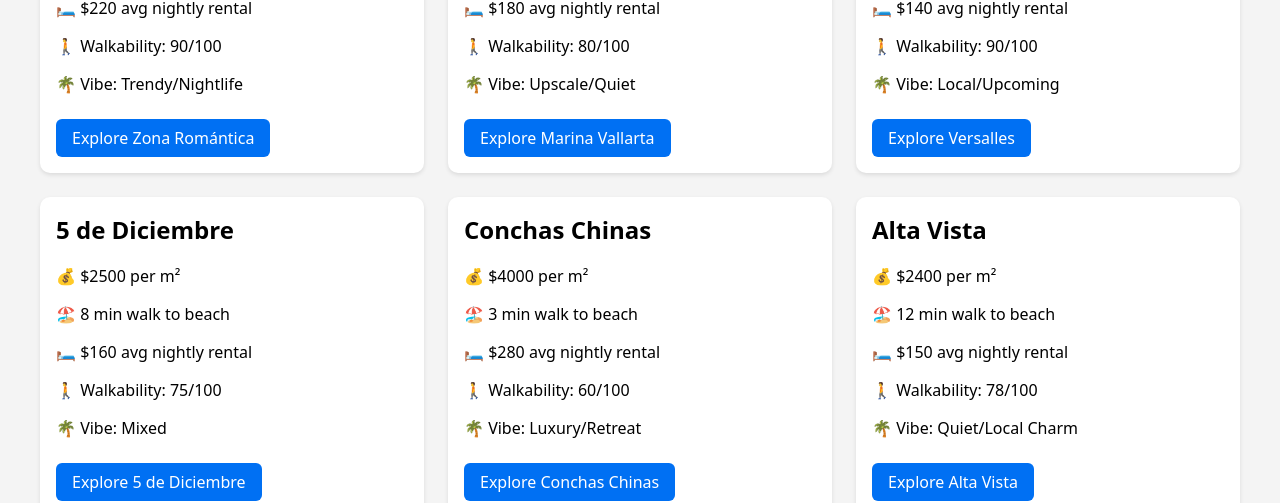
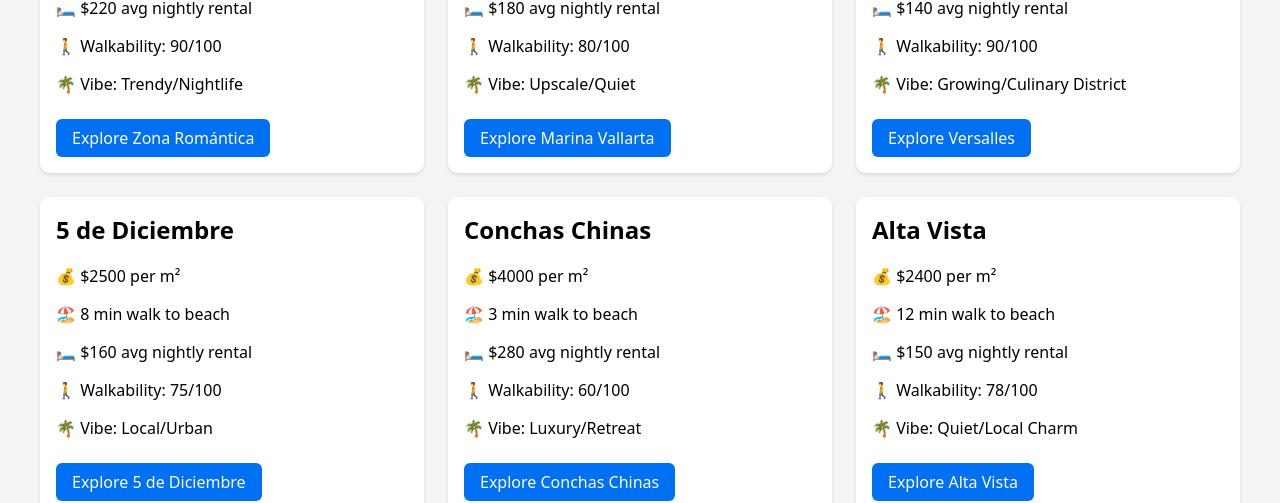
Before and after one commit to grdino/pv-tool-01, a React (Create React App) app: page / in a window 1280 px wide. Shown: the part 382-885 px from the top of the page. Built offline with nearby package versions, Linux system fonts and the light colour scheme.

Commit message:
Update App.js
Change some descriptions

```diff
--- a/src/App.js
+++ b/src/App.js
@@ -3,8 +3,8 @@ import React, { useState } from 'react';
 const neighborhoods = [
   { name: "Zona Romántica", price: 3200, beachDistance: 5, nightlyRate: 220, walkability: 90, vibe: "Trendy/Nightlife", link: "https://www.searchpv.com/condos-for-sale-zona-romantic/" },
   { name: "Marina Vallarta", price: 2700, beachDistance: 10, nightlyRate: 180, walkability: 80, vibe: "Upscale/Quiet", link: "https://www.searchpv.com/areas-and-neighborhoods-puerto-vallarta/marina-vallarta/" },
-  { name: "Versalles", price: 2100, beachDistance: 20, nightlyRate: 140, walkability: 90, vibe: "Local/Upcoming", link: "https://www.searchpv.com/areas-and-neighborhoods-puerto-vallarta/versalles/" },
-  { name: "5 de Diciembre", price: 2500, beachDistance: 8, nightlyRate: 160, walkability: 75, vibe: "Mixed", link: "https://www.searchpv.com/areas-and-neighborhoods-puerto-vallarta/5-de-diciembre/" },
+  { name: "Versalles", price: 2100, beachDistance: 20, nightlyRate: 140, walkability: 90, vibe: "Growing/Culinary District", link: "https://www.searchpv.com/areas-and-neighborhoods-puerto-vallarta/versalles/" },
+  { name: "5 de Diciembre", price: 2500, beachDistance: 8, nightlyRate: 160, walkability: 75, vibe: "Local/Urban", link: "https://www.searchpv.com/areas-and-neighborhoods-puerto-vallarta/5-de-diciembre/" },
   { name: "Conchas Chinas", price: 4000, beachDistance: 3, nightlyRate: 280, walkability: 60, vibe: "Luxury/Retreat", link: "https://www.searchpv.com/areas-and-neighborhoods-puerto-vallarta/lower-conchas-chinas/" },
   { name: "Alta Vista", price: 2400, beachDistance: 12, nightlyRate: 150, walkability: 78, vibe: "Quiet/Local Charm", link: "https://www.searchpv.com/areas-and-neighborhoods-puerto-vallarta/alta-vista/" },
   { name: "Amapas", price: 3500, beachDistance: 6, nightlyRate: 200, walkability: 82, vibe: "Upscale/Tranquil", link: "https://www.searchpv.com/areas-and-neighborhoods-puerto-vallarta/amapas/" }
```
